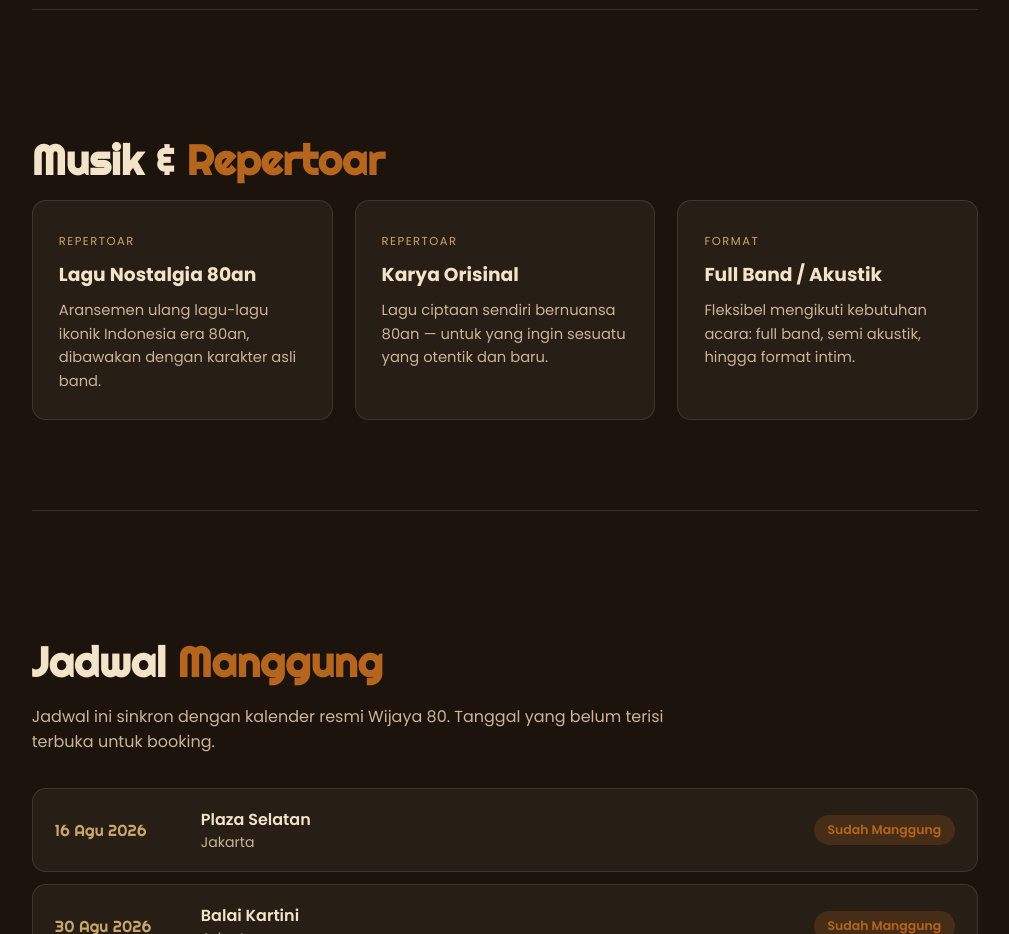
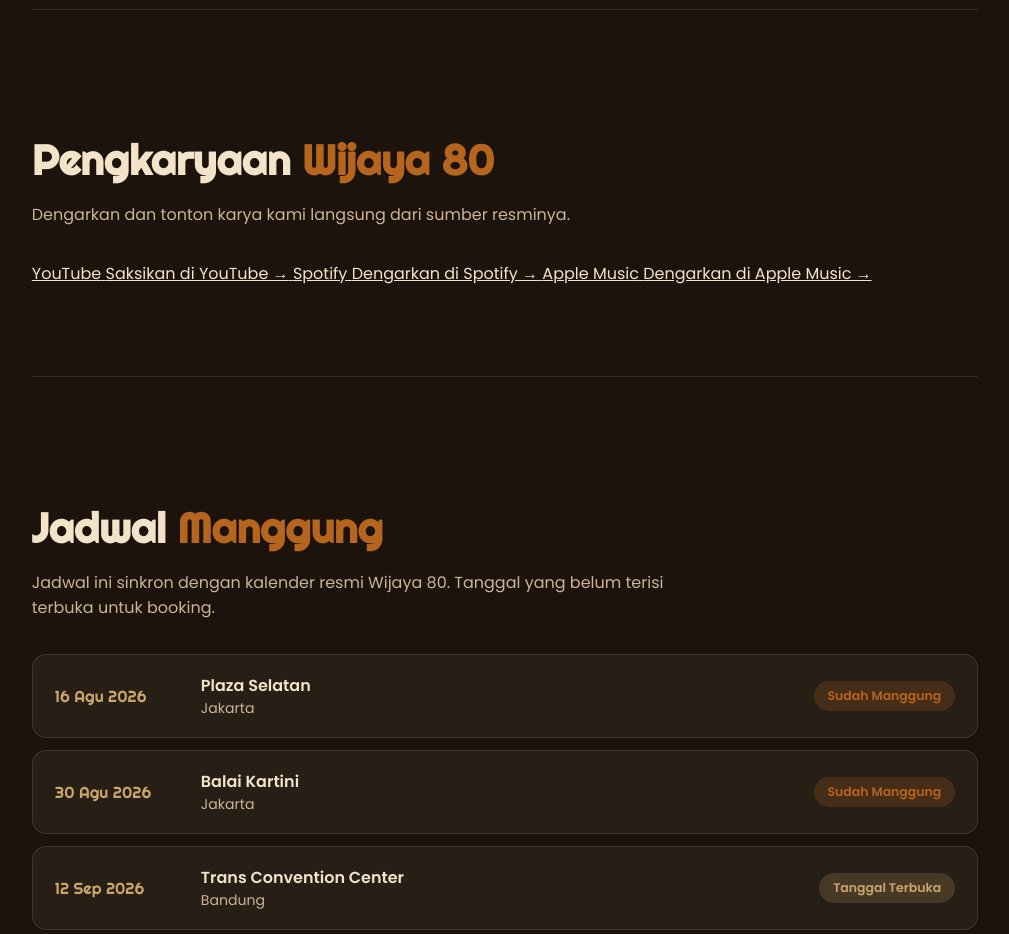
Before and after one commit to wijaya80/wijaya80-site, a website: page index.html in a window 1280 px wide. Shown: the part 1380-2314 px from the top of the page, without its empty margins (135-1144 px from the left). Drawn offline with Linux system fonts and the light colour scheme; no server answers.

Commit message:
Add files via upload

```diff
--- a/index.html
+++ b/index.html
@@ -53,23 +53,21 @@
   </section>
 
   <section id="musik" class="section">
-    <h2 class="section__title">Musik & <span>Repertoar</span></h2>
-    <div class="cards" id="musicCards">
-      <div class="card">
-        <div class="card__badge">Repertoar</div>
-        <h3>Lagu Nostalgia 80an</h3>
-        <p>Aransemen ulang lagu-lagu ikonik Indonesia era 80an, dibawakan dengan karakter asli band.</p>
-      </div>
-      <div class="card">
-        <div class="card__badge">Repertoar</div>
-        <h3>Karya Orisinal</h3>
-        <p>Lagu ciptaan sendiri bernuansa 80an — untuk yang ingin sesuatu yang otentik dan baru.</p>
-      </div>
-      <div class="card">
-        <div class="card__badge">Format</div>
-        <h3>Full Band / Akustik</h3>
-        <p>Fleksibel mengikuti kebutuhan acara: full band, semi akustik, hingga format intim.</p>
-      </div>
+    <h2 class="section__title">Pengkaryaan <span>Wijaya 80</span></h2>
+    <p class="section__desc">Dengarkan dan tonton karya kami langsung dari sumber resminya.</p>
+    <div class="media-links">
+      <a class="media-link" href="https://www.youtube.com/watch?v=-2KEXKMCWt8" target="_blank" rel="noopener">
+        <span class="media-link__platform">YouTube</span>
+        <span class="media-link__cta">Saksikan di YouTube →</span>
+      </a>
+      <a class="media-link" href="https://open.spotify.com/artist/1ZaYY3Ad5D5KYahXT594BX" target="_blank" rel="noopener">
+        <span class="media-link__platform">Spotify</span>
+        <span class="media-link__cta">Dengarkan di Spotify →</span>
+      </a>
+      <a class="media-link" href="https://music.apple.com/id/artist/wijaya-80/1764579278" target="_blank" rel="noopener">
+        <span class="media-link__platform">Apple Music</span>
+        <span class="media-link__cta">Dengarkan di Apple Music →</span>
+      </a>
     </div>
   </section>
 
```
